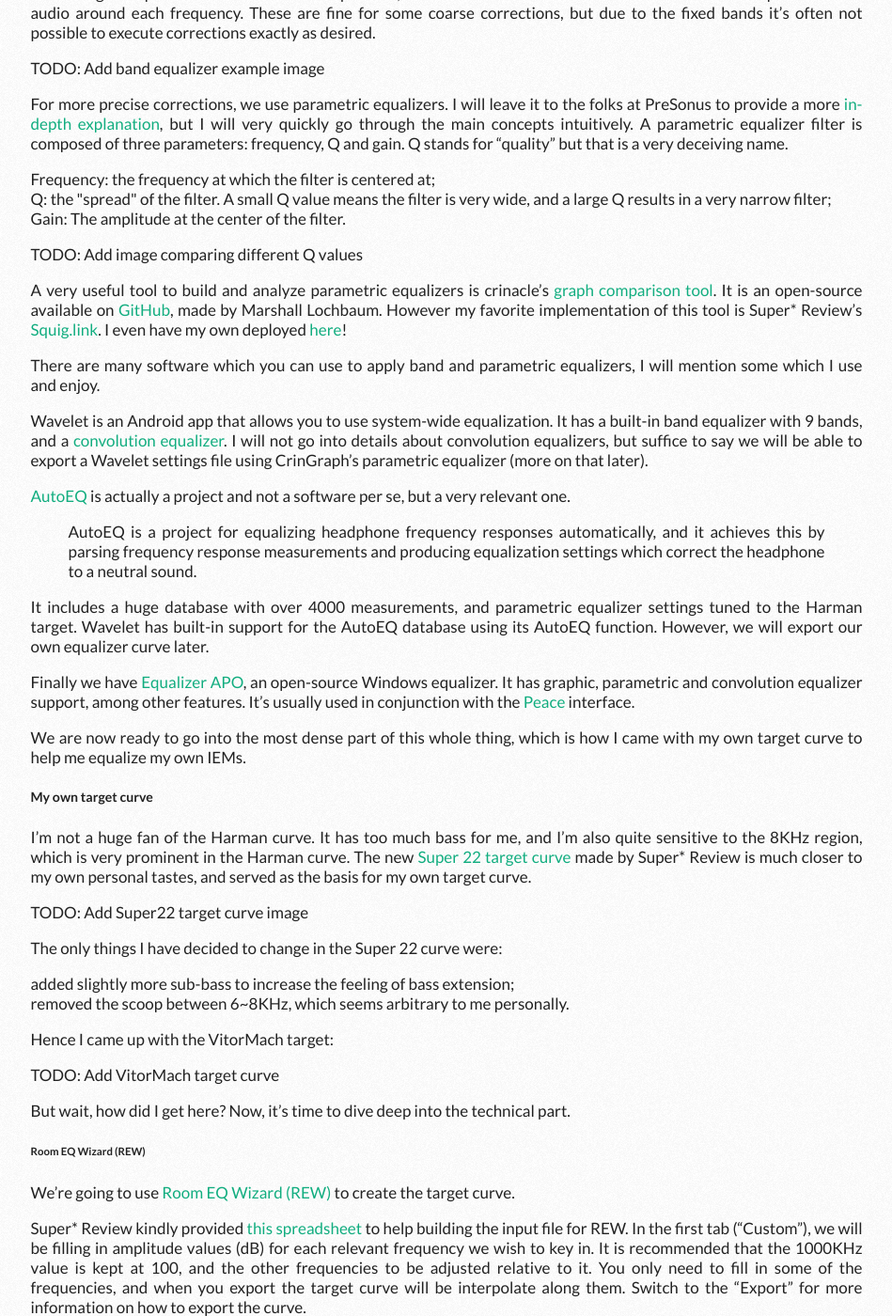
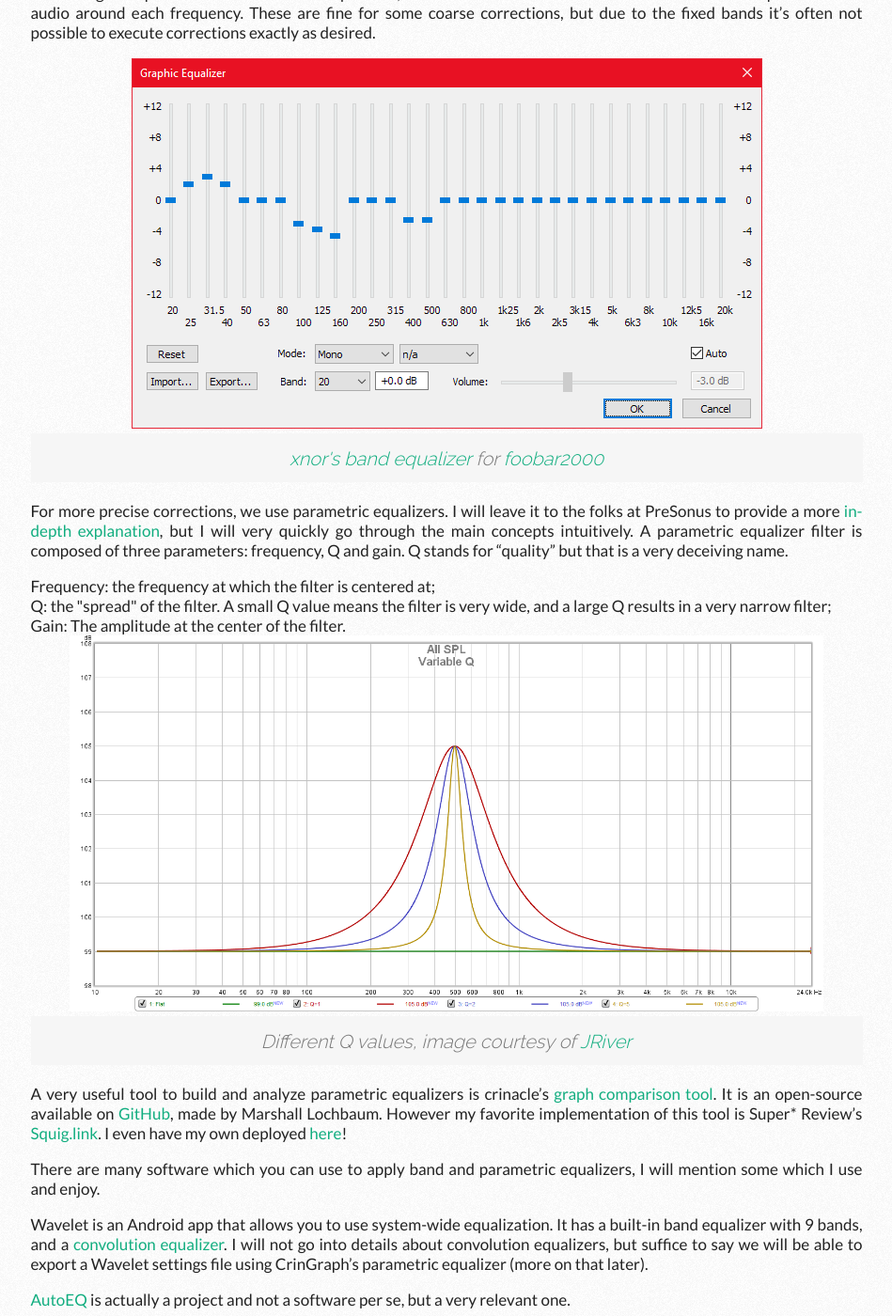
Before and after one commit to vittau/blog, a Jekyll site: the page built from _posts/2022-10-08-iem-equalization-extravaganza.markdown, in a window 1280 px wide and 1400 px high, scrolled down 3824 px. Shown: the whole window at 94% size, without its empty margins (165-1114 px from the left). Built offline with Jekyll 4.4.1, drawn with Linux system fonts in a browser that asks for light colours; nearby versions of some CDN libraries; comment, search, counter and statistics services are not loaded; a style sheet for code colours, icons or effects is not loaded; some of the changed text lies outside the part shown.

Commit message:
wip: images for band and parametric eq, super22 and vitormach targets

```diff
--- a/_posts/2022-10-08-iem-equalization-extravaganza.markdown
+++ b/_posts/2022-10-08-iem-equalization-extravaganza.markdown
@@ -95,7 +95,10 @@
 
 Band equalizers have filters at specific, static frequencies. They usually provide the user with a simple interface containing multiple bands at certain set frequencies, and the user is able to increase or decrease the amplitude of the audio around each frequency. These are fine for some coarse corrections, but due to the fixed bands it's often not possible to execute corrections exactly as desired.
 
-TODO: Add band equalizer example image
+<div class="post-image">
+    <a href="{{ site.baseurl }}/img/posts/fb2k-xnor-eq.png" target="_blank"><img src="{{ site.baseurl }}/img/posts/fb2k-xnor-eq.png"/></a>
+    <p class="post-image-caption"><a href="https://www.foobar2000.org/components/view/foo_dsp_xgeq" target="_blank">xnor's band equalizer</a> for <a href="https://www.foobar2000.org/" target="_blank">foobar2000</a></p>
+</div>
 
 For more precise corrections, we use parametric equalizers. I will leave it to the folks at PreSonus to provide a more <a href="https://www.presonus.com/learn/technical-articles/What-Is-a-Parametric-Eq" target="_blank">in-depth explanation</a>, but I will very quickly go through the main concepts intuitively. A parametric equalizer filter is composed of three parameters: frequency, Q and gain. Q stands for "quality" but that is a very deceiving name.
 
@@ -105,7 +108,10 @@
   <li>Gain: The amplitude at the center of the filter.</li>
 </ul>
 
-TODO: Add image comparing different Q values
+<div class="post-image">
+    <a href="{{ site.baseurl }}/img/posts/q-values.png" target="_blank"><img src="{{ site.baseurl }}/img/posts/q-values.png"/></a>
+    <p class="post-image-caption">Different Q values, image courtesy of <a href="https://wiki.jriver.com/index.php/Parametric_Equalizer" target="_blank">JRiver</a></p>
+</div>
 
 A very useful tool to build and analyze parametric equalizers is crinacle's <a href="https://crinacle.com/graphs/iems/graphtool/" target="_blank">graph comparison tool</a>. It is an open-source available on <a href="https://github.com/mlochbaum/CrinGraph" target="_blank">GitHub</a>, made by Marshall Lochbaum. However my favorite implementation of this tool is Super* Review's <a href="https://squig.link/" target="_blank">Squig.link</a>. I even have my own deployed <a href="https://www.vitormach.dev/CrinGraph/" target="_blank">here</a>!
 
@@ -127,7 +133,10 @@
 
 I'm not a huge fan of the Harman curve. It has too much bass for me, and I'm also quite sensitive to the 8KHz region, which is very prominent in the Harman curve. The new <a href="https://www.youtube.com/watch?v=RWzBw3XBn8c" target="_blank">Super 22 target curve</a> made by Super* Review is much closer to my own personal tastes, and served as the basis for my own target curve.
 
-TODO: Add Super22 target curve image
+<div class="post-image">
+    <a href="{{ site.baseurl }}/img/posts/super22-target.png" target="_blank"><img src="{{ site.baseurl }}/img/posts/super22-target.png"/></a>
+    <p class="post-image-caption">Super22 target curve</p>
+</div>
 
 The only things I have decided to change in the Super 22 curve were:
 <ul>
@@ -137,7 +146,10 @@
 
 Hence I came up with the VitorMach target:
 
-TODO: Add VitorMach target curve
+<div class="post-image">
+    <a href="{{ site.baseurl }}/img/posts/vitormach-target.png" target="_blank"><img src="{{ site.baseurl }}/img/posts/vitormach-target.png"/></a>
+    <p class="post-image-caption">VitorMach target curve</p>
+</div>
 
 But wait, how did I get here? Now, it's time to dive deep into the technical part.
 
```
Also changed, not shown: img/posts/fb2k-xnor-eq.png (added), img/posts/q-values.png (added), img/posts/super22-target.png (added), img/posts/vitormarch-target.png (added).
